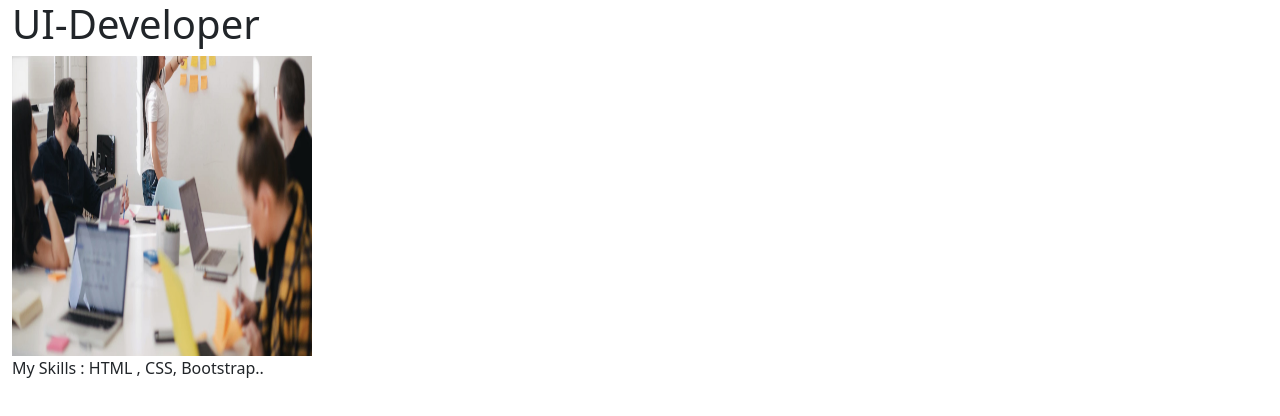
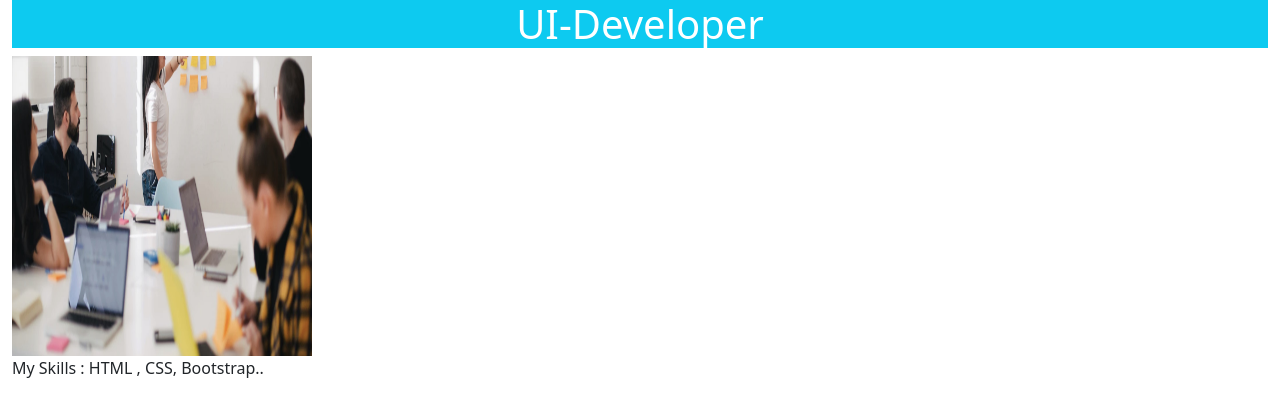
Before and after one commit to Rohit-UI-devloper/UI-Protfolio, a website: page index.html in a window 1280 px wide. Drawn offline with nearby package versions, Linux system fonts and the light colour scheme.

Commit message:
verson-3 index

```diff
--- a/index.html
+++ b/index.html
@@ -9,7 +9,7 @@
 <script src="https://cdn.jsdelivr.net/npm/bootstrap@5.3.2/dist/js/bootstrap.bundle.min.js" integrity="sha384-C6RzsynM9kWDrMNeT87bh95OGNyZPhcTNXj1NW7RuBCsyN/o0jlpcV8Qyq46cDfL" crossorigin="anonymous"></script>
 </head>
 <body class="container-fluid">
-    <h1>UI-Developer</h1>
+    <h1 class="bg-info text-center text-white">UI-Developer</h1>
     <img src="public/imges/banner2.jpg" width="300" height="300">
     <p>My Skills : HTML , CSS, Bootstrap..</p>
 </body>
```
